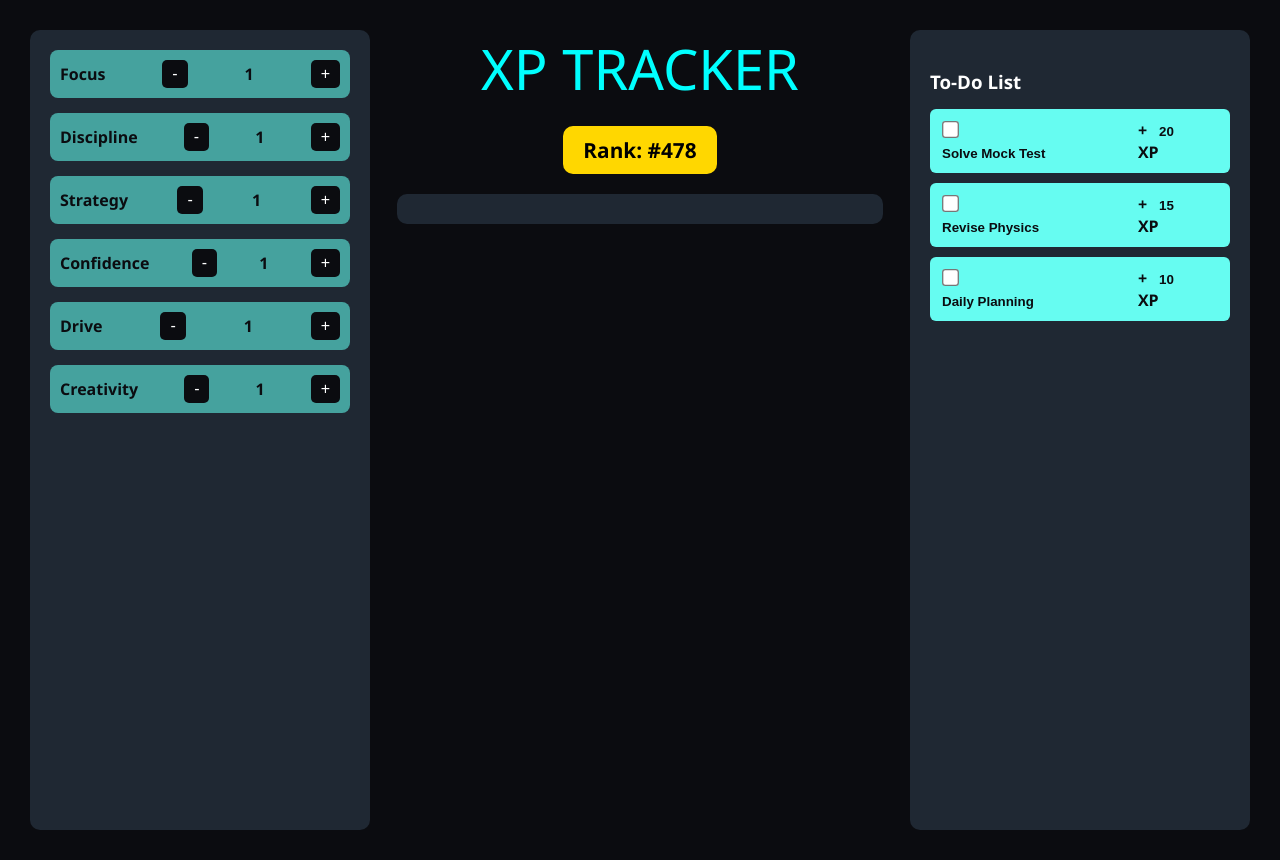
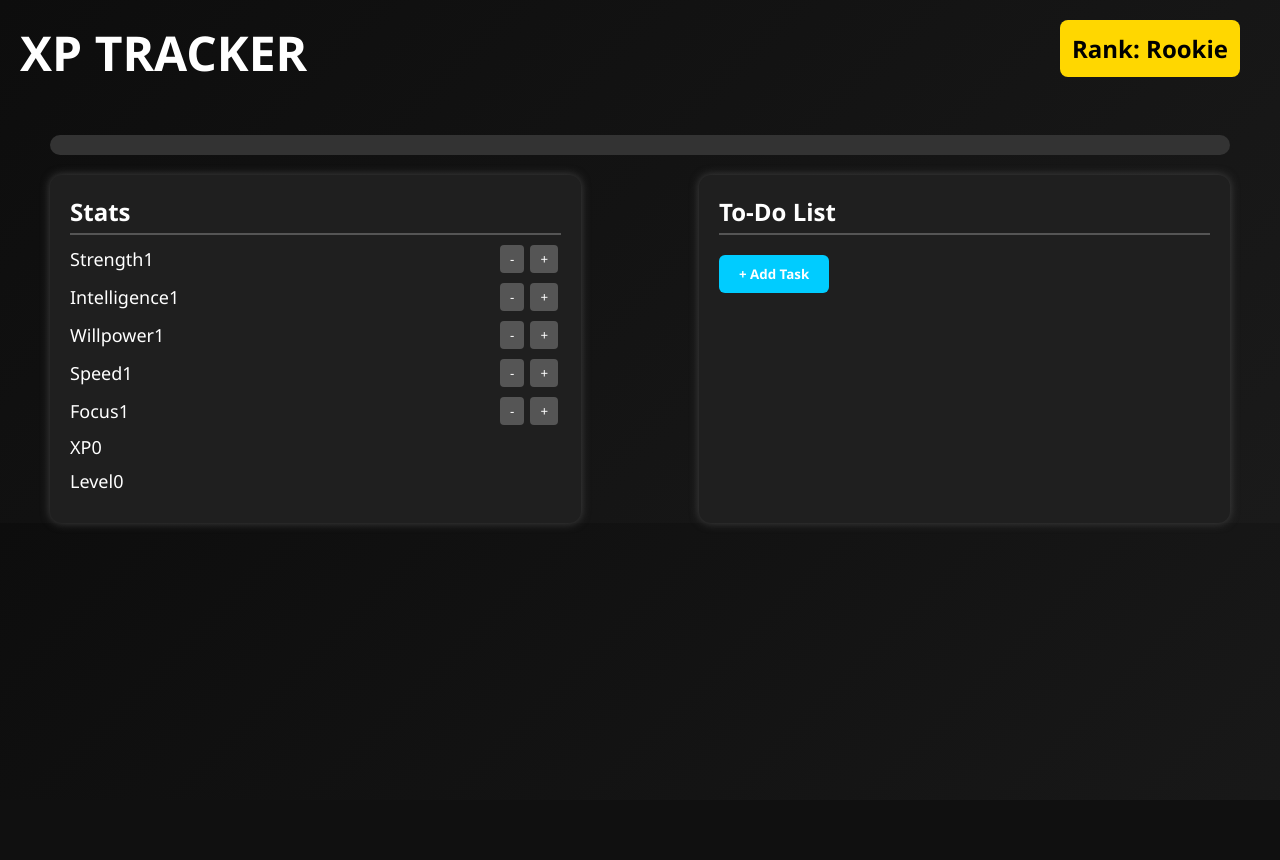
Before and after one commit to DABONYOURDABIAMCOOL/solo-hub, a Flask app: page / in a window 1280 px wide. After the commit the page ends 528 px from the top, so only its background shows below. Run offline with Flask 3, Linux system fonts and the light colour scheme.

Commit message:
Update status.html

```diff
--- a/templates/status.html
+++ b/templates/status.html
@@ -4,230 +4,207 @@
   <meta charset="UTF-8" />
   <title>XP TRACKER</title>
   <style>
+    * { margin: 0; padding: 0; box-sizing: border-box; font-family: 'Segoe UI', sans-serif; }
     body {
-      margin: 0;
-      font-family: 'Segoe UI', sans-serif;
-      background: #0b0c10;
+      background: linear-gradient(135deg, #0d0d0d, #1a1a1a);
       color: white;
       overflow-x: hidden;
     }
-    #overlay {
-      position: fixed;
-      width: 100%;
-      height: 100%;
-      background: black;
-      display: flex;
-      justify-content: center;
-      align-items: center;
-      font-size: 4rem;
-      color: lime;
-      z-index: 999;
-      animation: fadeOut 2.5s ease 2s forwards;
-    }
-    @keyframes fadeOut {
-      to {
-        opacity: 0;
-        visibility: hidden;
-      }
+    h1 {
+      font-size: 48px;
+      padding: 20px;
+      font-weight: 900;
+      text-align: left;
     }
     .container {
       display: flex;
       justify-content: space-between;
-      padding: 30px;
-      min-height: 100vh;
+      padding: 0 50px;
     }
-    .left-panel, .right-panel {
-      width: 25%;
-      background: #1f2833;
+    .panel {
+      background: #1f1f1f;
       padding: 20px;
-      border-radius: 10px;
+      border-radius: 12px;
+      width: 45%;
+      box-shadow: 0 0 10px #444;
     }
-    .middle-panel {
-      width: 45%;
-      text-align: center;
-    }
-    .title {
-      font-size: 3.5rem;
-      color: cyan;
-      margin-bottom: 20px;
-    }
-    .rank-box {
-      background: gold;
-      color: black;
-      padding: 10px 20px;
-      font-size: 1.3rem;
-      border-radius: 10px;
-      display: inline-block;
-      font-weight: bold;
-      cursor: text;
-    }
-    .xp-bar-container {
-      background: #1f2833;
-      border-radius: 10px;
-      width: 90%;
-      height: 30px;
-      margin: 20px auto;
-      overflow: hidden;
-    }
-    .xp-bar {
-      height: 100%;
-      width: 0%;
-      background: linear-gradient(to right, lime, cyan);
-      transition: width 1s ease-in-out;
+    .panel h2 {
+      font-size: 24px;
+      margin-bottom: 10px;
+      border-bottom: 2px solid #555;
+      padding-bottom: 5px;
     }
     .stat {
       display: flex;
       justify-content: space-between;
       align-items: center;
-      background: #45a29e;
-      color: #0b0c10;
-      padding: 10px;
-      margin-bottom: 15px;
-      border-radius: 8px;
-      font-weight: bold;
+      margin: 10px 0;
+      font-size: 18px;
+    }
+    .stat span {
+      flex: 1;
     }
     .stat button {
-      background: #0b0c10;
+      background: #555;
+      color: white;
+      border: none;
+      padding: 5px 10px;
+      margin: 0 3px;
+      cursor: pointer;
+      border-radius: 4px;
+    }
+    .rank-box {
+      background: gold;
+      color: black;
+      font-weight: bold;
+      padding: 12px;
+      position: absolute;
+      top: 20px;
+      right: 40px;
+      border-radius: 8px;
+      font-size: 24px;
+      cursor: pointer;
+    }
+    .xp-bar-wrapper {
+      margin: 30px 50px 20px;
+      height: 20px;
+      background: #333;
+      border-radius: 10px;
+      overflow: hidden;
+    }
+    .xp-bar {
+      height: 100%;
+      background: linear-gradient(to right, #00ff88, #00ccff);
+      width: 0%;
+      transition: width 0.8s ease-in-out;
+    }
+    .task-list {
+      list-style: none;
+      margin-top: 10px;
+    }
+    .task {
+      background: #2a2a2a;
+      margin-bottom: 10px;
+      padding: 10px;
+      border-radius: 6px;
+      display: flex;
+      justify-content: space-between;
+      align-items: center;
+    }
+    .task input[type="number"] {
+      width: 60px;
+      margin-left: 10px;
+    }
+    .task input[type="text"] {
+      flex: 1;
+      margin-right: 10px;
+      background: transparent;
+      border: none;
+      color: white;
+    }
+    .task button {
+      background: #ff5555;
       color: white;
       border: none;
       padding: 5px 10px;
       cursor: pointer;
-      font-size: 1rem;
       border-radius: 5px;
     }
-    .todo-item {
-      margin-bottom: 10px;
-      display: flex;
-      justify-content: space-between;
-      align-items: center;
-      background: #66fcf1;
-      padding: 10px;
+    #add-task {
+      margin-top: 10px;
+      padding: 10px 20px;
+      background: #00ccff;
+      color: white;
+      border: none;
+      cursor: pointer;
+      font-weight: bold;
       border-radius: 6px;
-      color: #0b0c10;
-      font-weight: bold;
-    }
-    .todo-item input[type="text"], .todo-item input[type="number"] {
-      background: transparent;
-      border: none;
-      font-weight: bold;
-      color: #0b0c10;
-      width: auto;
-    }
-    .todo-item input[type="number"] {
-      width: 50px;
-      text-align: center;
-    }
-    input[type="checkbox"] {
-      transform: scale(1.3);
-      margin-right: 8px;
     }
   </style>
 </head>
 <body>
-  <div id="overlay">LOCK IN</div>
-
+  <h1>XP TRACKER</h1>
+  <div class="rank-box" contenteditable="true">Rank: Rookie</div>
+  <div class="xp-bar-wrapper"><div class="xp-bar" id="xp-bar"></div></div>
   <div class="container">
-    <div class="left-panel" id="stat-panel"></div>
-
-    <div class="middle-panel">
-      <div class="title">XP TRACKER</div>
-      <div class="rank-box" contenteditable="true" id="rankBox">Rank: #478</div>
-      <div class="xp-bar-container">
-        <div class="xp-bar" id="xpBar"></div>
-      </div>
+    <div class="panel" id="stats-panel">
+      <h2>Stats</h2>
+      <div class="stat">Strength <span id="str">1</span> <button onclick="changeStat('str', -1)">-</button><button onclick="changeStat('str', 1)">+</button></div>
+      <div class="stat">Intelligence <span id="int">1</span> <button onclick="changeStat('int', -1)">-</button><button onclick="changeStat('int', 1)">+</button></div>
+      <div class="stat">Willpower <span id="will">1</span> <button onclick="changeStat('will', -1)">-</button><button onclick="changeStat('will', 1)">+</button></div>
+      <div class="stat">Speed <span id="spd">1</span> <button onclick="changeStat('spd', -1)">-</button><button onclick="changeStat('spd', 1)">+</button></div>
+      <div class="stat">Focus <span id="foc">1</span> <button onclick="changeStat('foc', -1)">-</button><button onclick="changeStat('foc', 1)">+</button></div>
+      <div class="stat">XP <span id="xp">0</span></div>
+      <div class="stat">Level <span id="lvl">0</span></div>
     </div>
-
-    <div class="right-panel" id="todoPanel"></div>
+    <div class="panel" id="todo-panel">
+      <h2>To-Do List</h2>
+      <ul class="task-list" id="task-list"></ul>
+      <button id="add-task" onclick="addTask()">+ Add Task</button>
+    </div>
   </div>
 
   <script>
     let stats = {
-      "Focus": 1,
-      "Discipline": 1,
-      "Strategy": 1,
-      "Confidence": 1,
-      "Drive": 1,
-      "Creativity": 1
+      str: 1, int: 1, will: 1, spd: 1, foc: 1, xp: 0, lvl: 0
     };
 
-    let XP = 0;
-    let tasks = [
-      { name: "Solve Mock Test", xp: 20, done: false },
-      { name: "Revise Physics", xp: 15, done: false },
-      { name: "Daily Planning", xp: 10, done: false }
-    ];
+    function changeStat(stat, val) {
+      stats[stat] = Math.max(1, stats[stat] + val);
+      document.getElementById(stat).textContent = stats[stat];
+    }
 
     function updateXPBar() {
-      let percent = XP % 100;
-      document.getElementById("xpBar").style.width = percent + "%";
+      let percent = (stats.xp / 100) * 100;
+      document.getElementById("xp-bar").style.width = percent + "%";
     }
 
-    function renderStats() {
-      const panel = document.getElementById("stat-panel");
-      panel.innerHTML = '';
-      for (let key in stats) {
-        panel.innerHTML += `
-          <div class="stat">
-            ${key}
-            <button onclick="changeStat('${key}', -1)">-</button>
-            ${stats[key]}
-            <button onclick="changeStat('${key}', 1)">+</button>
-          </div>
-        `;
+    function gainXP(amount) {
+      stats.xp += amount;
+      while (stats.xp >= 100) {
+        stats.xp -= 100;
+        stats.lvl += 1;
+        document.getElementById("lvl").textContent = stats.lvl;
+        document.querySelector(".rank-box").textContent = "Rank: " + getRank(stats.lvl);
+        alert("🎉 Level Up! You are now Level " + stats.lvl);
       }
-    }
-
-    function changeStat(key, delta) {
-      stats[key] += delta;
-      if (stats[key] < 1) stats[key] = 1;
-      renderStats();
-    }
-
-    function renderTasks() {
-      const panel = document.getElementById("todoPanel");
-      panel.innerHTML = '<h3 style="margin-bottom:15px;">To-Do List</h3>';
-      tasks.forEach((task, index) => {
-        panel.innerHTML += `
-          <div class="todo-item">
-            <span>
-              <input type="checkbox" onchange="checkTask(${index}, this)" ${task.done ? 'checked' : ''}>
-              <input type="text" value="${task.name}" onchange="editTaskName(${index}, this)">
-            </span>
-            <span>
-              +<input type="number" value="${task.xp}" onchange="editTaskXP(${index}, this)"> XP
-            </span>
-          </div>
-        `;
-      });
-    }
-
-    function checkTask(index, el) {
-      if (el.checked) {
-        XP += tasks[index].xp;
-        tasks[index].done = true;
-      } else {
-        XP -= tasks[index].xp;
-        tasks[index].done = false;
-      }
+      document.getElementById("xp").textContent = stats.xp;
       updateXPBar();
     }
 
-    function editTaskName(index, el) {
-      tasks[index].name = el.value;
+    function getRank(lvl) {
+      const ranks = ["Rookie", "Trainee", "Contender", "Elite", "Champion", "Legend", "Mythic", "Ascended", "Omni", "Transcendent", "Godspeed"];
+      return ranks[Math.floor(lvl / 10)] || "Beyond Human";
     }
 
-    function editTaskXP(index, el) {
-      let oldXP = tasks[index].xp;
-      tasks[index].xp = parseInt(el.value) || 0;
-      if (tasks[index].done) {
-        XP += tasks[index].xp - oldXP;
-        updateXPBar();
+    function addTask() {
+      let taskList = document.getElementById("task-list");
+      let li = document.createElement("li");
+      li.className = "task";
+      li.innerHTML = `
+        <input type="text" placeholder="Task" />
+        <input type="number" placeholder="XP" />
+        <button onclick="completeTask(this)">✓</button>
+      `;
+      taskList.appendChild(li);
+    }
+
+    function completeTask(btn) {
+      let task = btn.parentElement;
+      let xp = parseInt(task.querySelector("input[type='number']").value) || 0;
+      gainXP(xp);
+      task.remove();
+    }
+
+    // Optional daily task reset (resets tasks every day)
+    window.onload = function() {
+      const savedDay = localStorage.getItem("lastDay");
+      const today = new Date().getDate();
+      if (savedDay != today) {
+        document.getElementById("task-list").innerHTML = "";
+        localStorage.setItem("lastDay", today);
       }
     }
-
-    renderStats();
-    renderTasks();
-    updateXPBar();
   </script>
 </body>
 </html>
```
